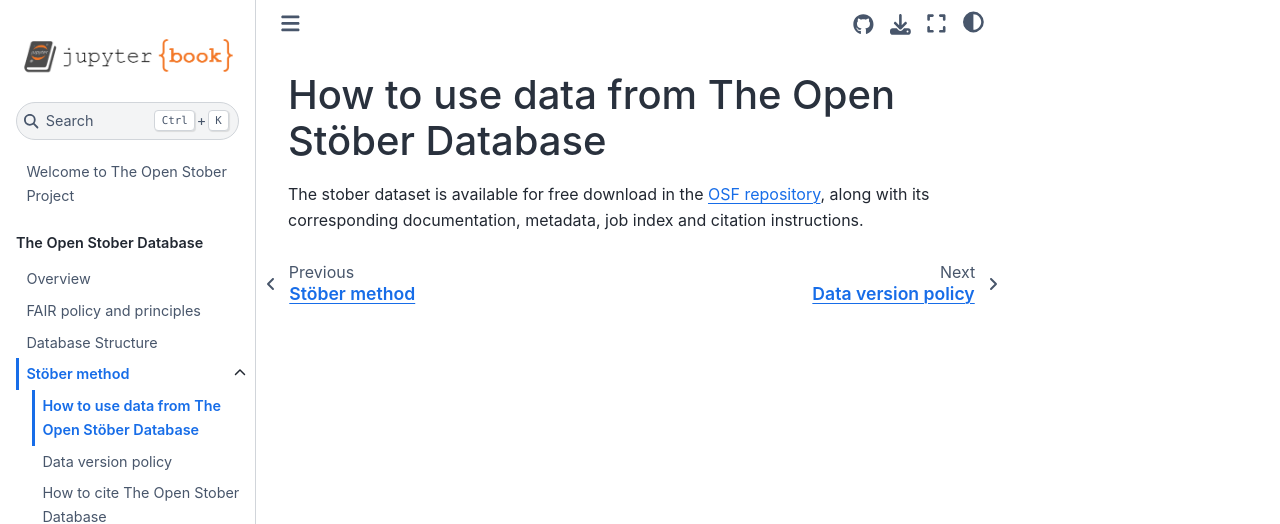
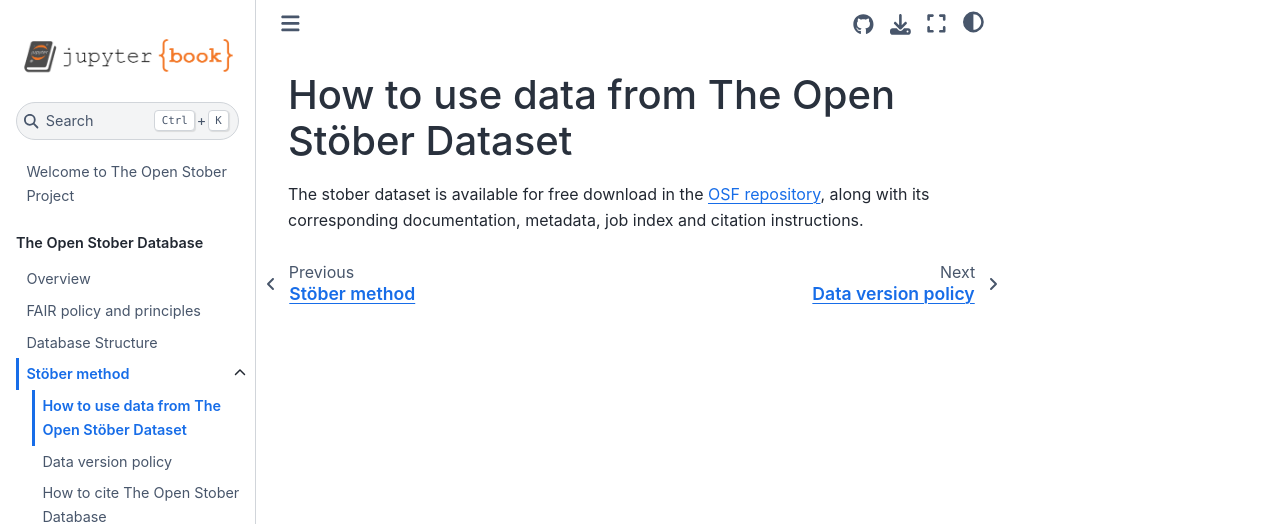
Before and after one commit to open-nanosystems/open-stober-project, a Jupyter Book: the page built from docs/database/how-to-use.md, in a window 1280 px wide. Shown: the top 524 px of the page. Built offline with Jupyter Book 1.0.4 settings and Sphinx 7.4.7 and the Sphinx Book theme 1.1.4, drawn with Linux system fonts in a browser that asks for light colours.

Commit message:
Update how-to-use.md

```diff
--- a/docs/database/how-to-use.md
+++ b/docs/database/how-to-use.md
@@ -1,2 +1,2 @@
-# How to use data from The Open Stöber Database
+# How to use data from The Open Stöber Dataset
 The stober dataset is available for free download in the [OSF repository](https://doi.org/10.17605/OSF.IO/NR842), along with its corresponding documentation, metadata, job index and citation instructions.
```
